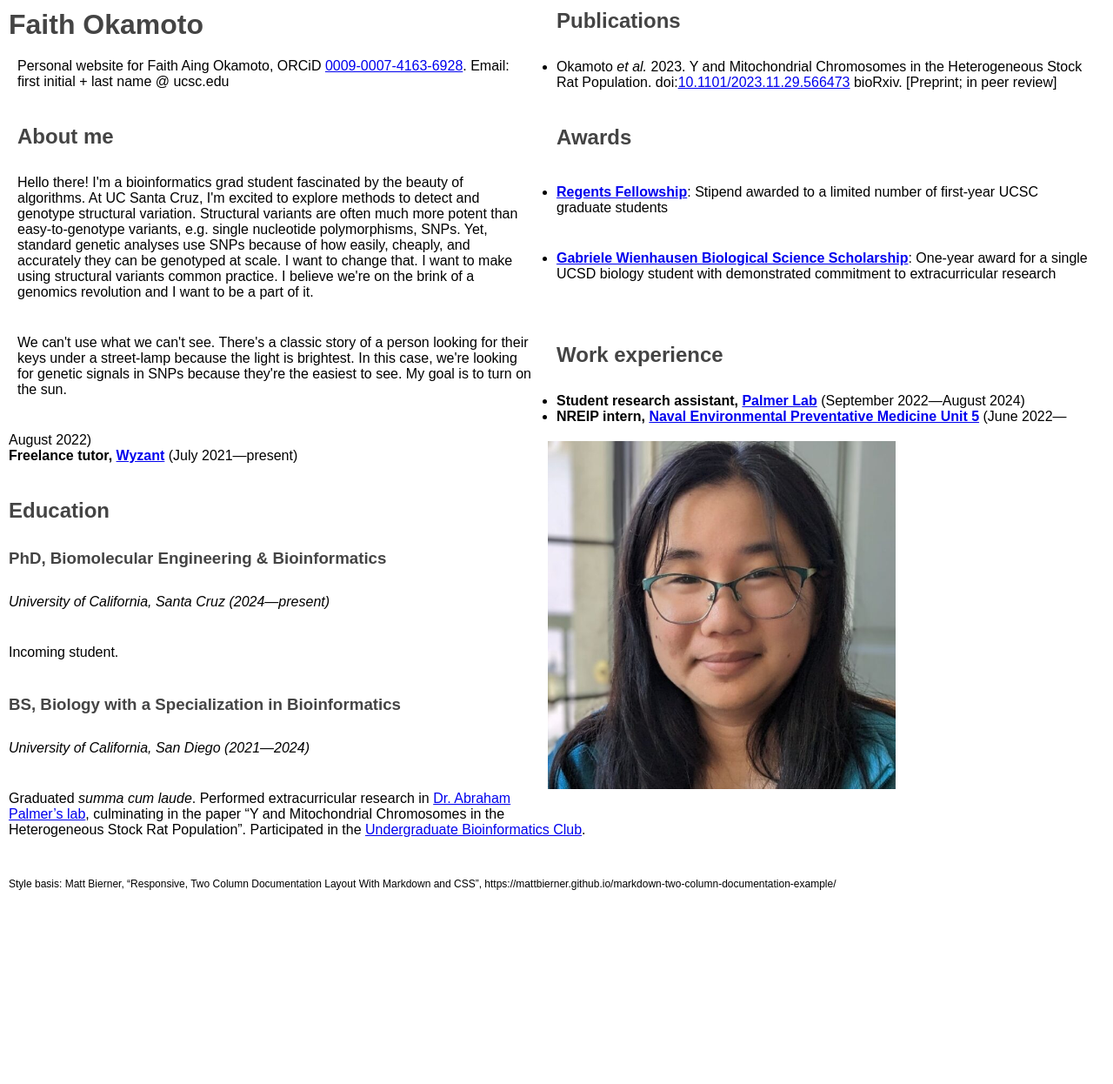
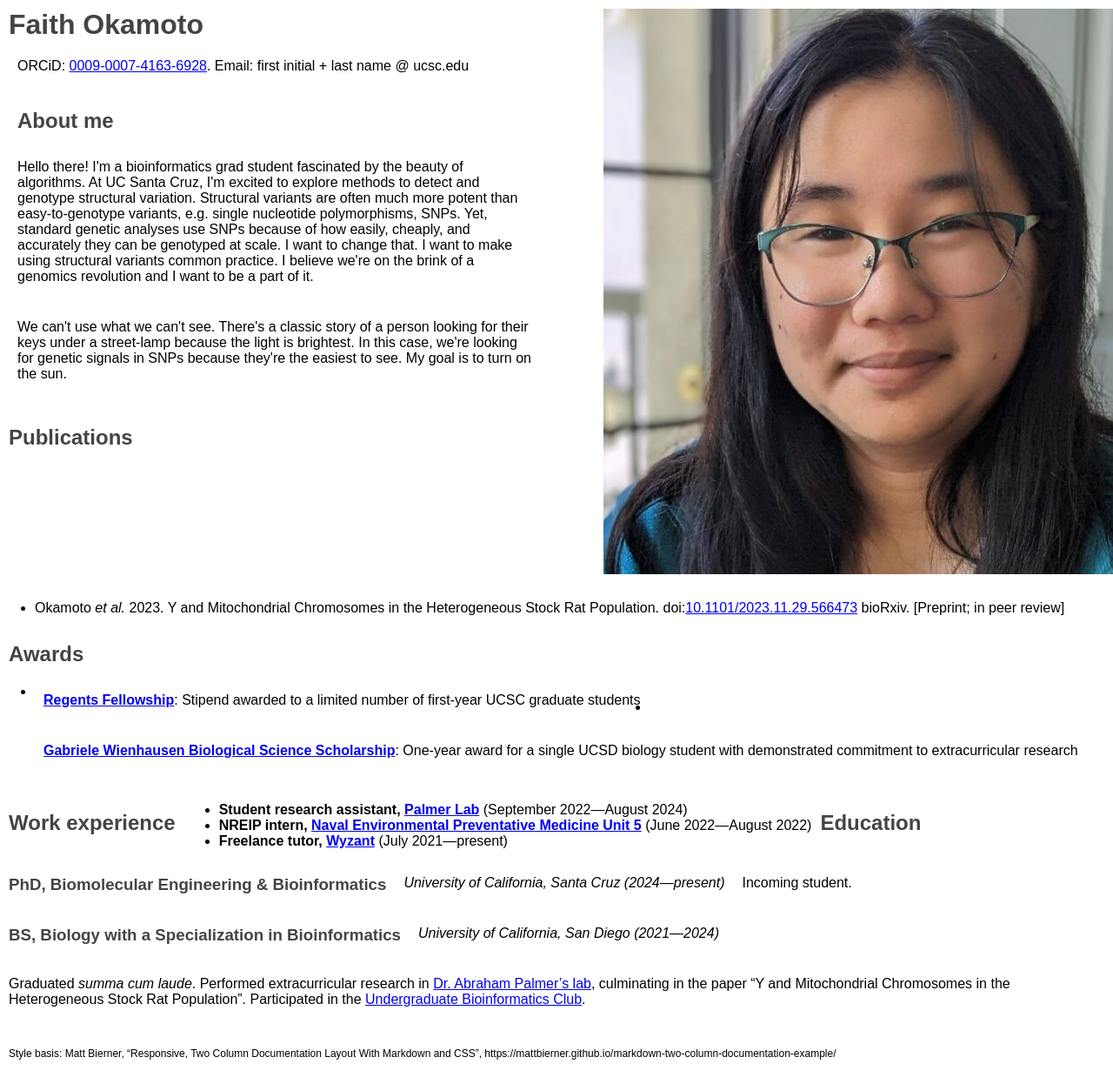
Before and after one commit to Faith-Okamoto-UCSC/Faith-Okamoto-UCSC.github.io, a Jekyll site: the page built from index.md, in a window 1280 px wide. Shown: the whole page at 87% size. Built offline with Jekyll 4.4.1, drawn with Linux system fonts in a browser that asks for light colours; before the commit the page ends 1051 px from its top, so only the background shows below that.

Commit message:
formatting

```diff
--- a/index.md
+++ b/index.md
@@ -6,7 +6,7 @@ layout: base
 
 <h1>Faith Okamoto</h1>
 
-<p>Personal website for Faith Aing Okamoto, ORCiD <a href="https://orcid.org/0009-0007-4163-6928">0009-0007-4163-6928</a>. Email: first initial + last name @ ucsc.edu</p>
+<p>ORCiD: <a href="https://orcid.org/0009-0007-4163-6928">0009-0007-4163-6928</a>. Email: first initial + last name @ ucsc.edu</p>
 
 <h2>About me</h2>
 
@@ -17,7 +17,7 @@ layout: base
 </div>
 
 <div class="right">
-<img src="headshot.jpg" alt="headshot of Faith" width=400px>
+<img src="headshot.jpg" alt="headshot of Faith">
 </div>
 
 ## Publications
--- a/styles/styles.css
+++ b/styles/styles.css
@@ -1,14 +1,16 @@
 h1, h2, h3, h4, h5, h6 {
     color: #444;
     margin: 0 0 10px;
+    float: left;
 }
 
 p, ul, ol, table, pre, dl {
     margin: 0 0 20px;
+    float: left;
 }
 
-div, h2, h3, p, ul {
-    padding: 10px
+div, h2, h3, p {
+    padding: 10px;
 }
 
 article .left {
@@ -23,7 +25,7 @@ article .right {
     float: right;
     clear: right;
     margin-bottom: 1rem;
-    width: 50%;
+    width: 45%;
 }
 
 @media print, screen and (max-width: 580px) {
```
